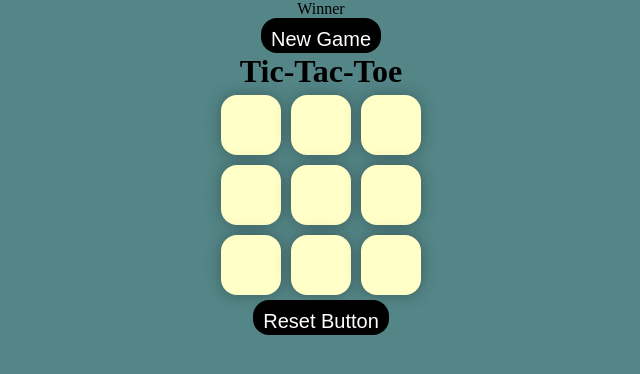
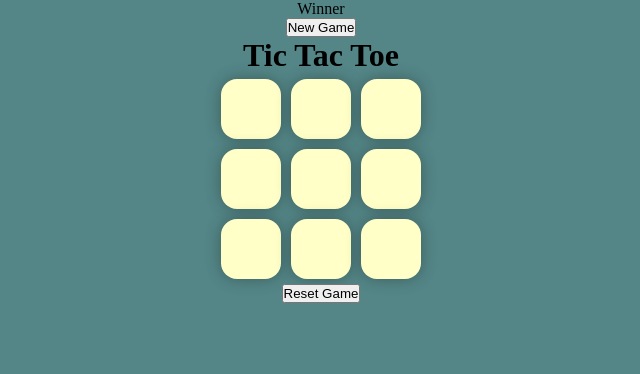
Before and after one commit to Abhinav1802/tic-tac-toe-game, a plain HTML site: page index.html in a window 1280 px wide. Shown: the whole page, without its empty margins (319-959 px from the left). Drawn offline with Linux system fonts and the light colour scheme.

Commit message:
Update index.html

```diff
--- a/index.html
+++ b/index.html
@@ -1,18 +1,18 @@
 <!DOCTYPE html>
 <html lang="en">
   <head>
-    <meta charset="UTF-8">
-    <meta name="viewport" content="width=device-width, initial-scale=1.0">
-    <title><Table>Tic-Tac-toe</Table></title>
-    <link rel="stylesheet" href="style.css"/>
-
+    <meta charset="UTF-8" />
+    <meta name="viewport" content="width=device-width, initial-scale=1.0" />
+    <title>Tic-Tac-Toe Game</title>
+    <link rel="stylesheet" href="style.css" />
   </head>
   <body>
     <div class="msg-container hide">
       <p id="msg">Winner</p>
-        <button id="new-button">New Game</button>
+      <button id="new-btn">New Game</button>
     </div>
-    <h1>Tic-Tac-Toe</h1>
+    <main>
+      <h1>Tic Tac Toe</h1>
       <div class="container">
         <div class="game">
           <button class="box"></button>
@@ -24,11 +24,10 @@
           <button class="box"></button>
           <button class="box"></button>
           <button class="box"></button>
-
         </div>
       </div>
-    <button id="reset">Reset Button</button>
+      <button id="reset-btn">Reset Game</button>
+    </main>
     <script src="app.js"></script>
   </body>
-</body>
 </html>
```
Lines whose indentation alone changed are shown as unchanged.
